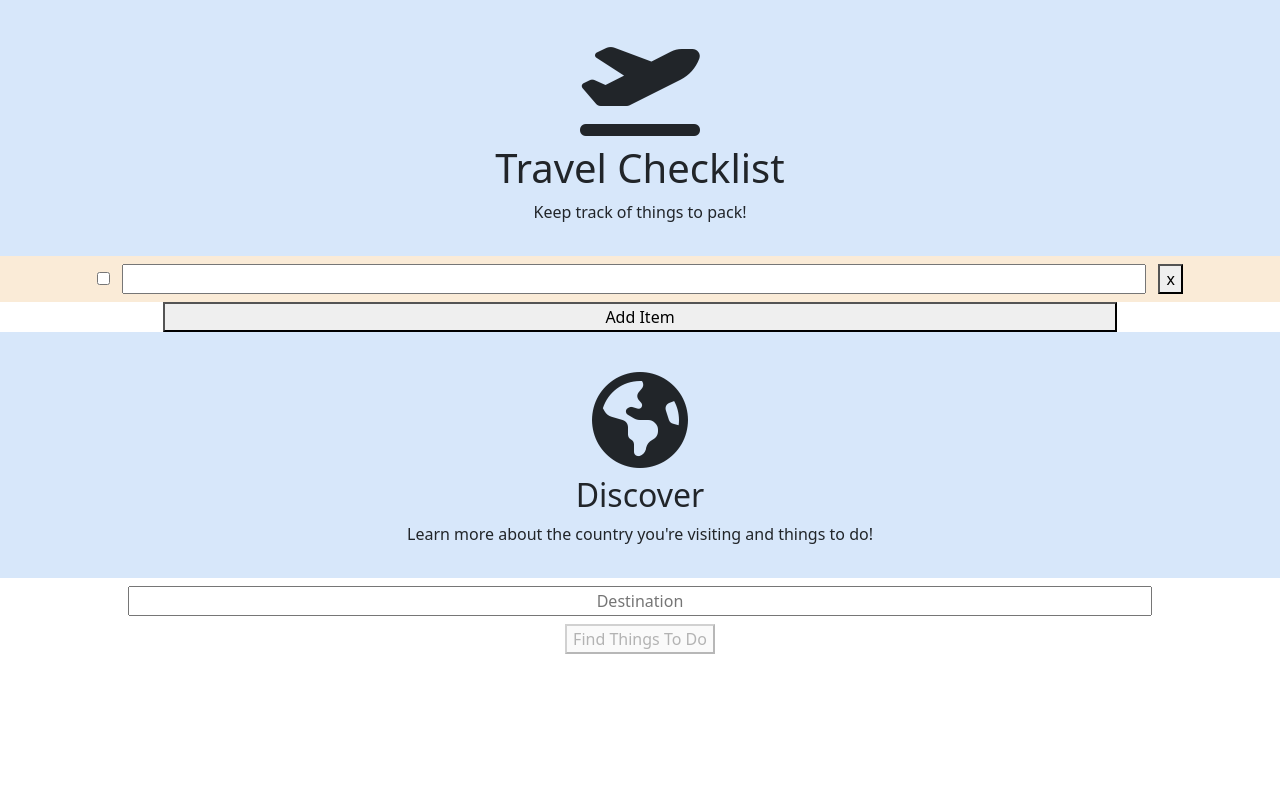
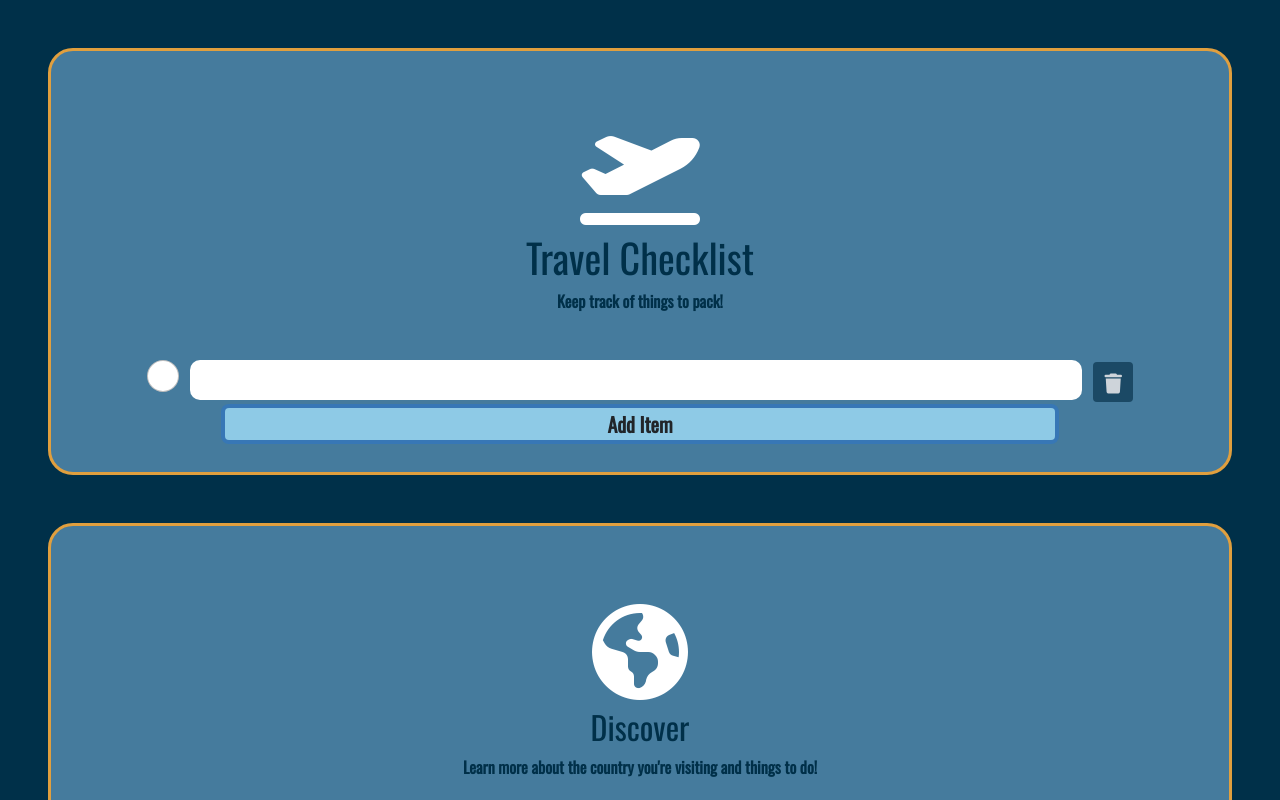
Before and after one commit to HollyPurvis/travel-checklist, a plain HTML site: page index.html in a window 1280 px wide. Both pictures are taken after a click on the button "Add Item". Shown: the top 800 px of the page. Drawn offline with nearby package versions, Linux system fonts and the light colour scheme.

Commit message:
final app completed

```diff
--- a/index.html
+++ b/index.html
@@ -13,11 +13,22 @@
        <script src="https://kit.fontawesome.com/26d9f7f492.js" crossorigin="anonymous"></script>
        <link rel="stylesheet"
        href="https://cdnjs.cloudflare.com/ajax/libs/font-awesome/6.4.0/css/all.min.css">
+
+       <!--Font-->
+       <link rel="preconnect" href="https://fonts.googleapis.com">
+       <link rel="preconnect" href="https://fonts.gstatic.com" crossorigin>
+       <link href="https://fonts.googleapis.com/css2?family=Oswald&display=swap" rel="stylesheet">
+
+
 </head>
 <body>
     <!--START CHECKLIST SECTION-->
+    <div class="travelChecklist">
         <div class="heading">
+            <div class="icon">
                 <i class="fa-solid fa-plane-departure fa-6x m-2"></i>
+            </div>
+
             <h1>Travel Checklist</h1>
             <p class="m-0">Keep track of things to pack!</p>
         </div>
@@ -29,22 +40,24 @@
         </div>
         <div class="row justify-content-center align-items-center">
             <div class="col-9">
-                        <button style="width: 100%;" id="add-item">Add Item</button>
+                <button style="width: 100%;" id="add-item" class="btn p-0">Add Item</button>
             </div>
 
         </div>
         <!--itemTemplate-->
         <template id="itemTemplate">
-                    <div class="item">
-                        <input type="checkbox" class="item-packed m-2 mx-auto">
+            <div class="item align-items-center justify-content-center">
+                <input type="checkbox" class="item-packed m-2 mx-auto form-check-input">
                 <input type="text" style="width: 80%" class="item-description m-2 text-center" >
-                        <button id="remove-item">x</button>
+                <button id="remove-item" class="btn remove-btn"><i class="fa-solid fa-trash"></i></button>
             </div>
         </template>
         <!--itemTemplate-->
+    </div>
     <!--END CHECKLIST SECTION-->
+    <div class="discover">
         <div class="heading">
-                    <i class="fa-solid fa-earth-americas fa-6x m-2"></i>
+            <i class="fa-solid fa-earth-americas fa-6x m-2 icon"></i>
             <h2>Discover</h2>
             <p class="m-0">Learn more about the country you're visiting and things to do!</p>
         </div>
@@ -61,7 +74,7 @@
             <input type="text" style="width: 80%" onkeyup="success()"  id="destination-search" class="m-2 text-center" placeholder="Destination">
         </div>
 
-                <button id="search-country" disabled>Find Things To Do</button>
+        <button id="search-country" class="btn" disabled>Find Things To Do</button>
 
         <template id="toDoTemplate">
             <div class="toDo">
@@ -69,5 +82,7 @@
                 <p class="activity-description"></p>
             </div>
         </template>
+    </div>
+
 </body>
 </html>
--- a/js/travel.js
+++ b/js/travel.js
@@ -55,13 +55,13 @@ const travelAPI = async () => {
     // document.getElementById("activity1").innerHTML = toDo.data.activities[0].title;
     console.log(toDo);
 
-    for(let i = 1; i < 5; i++){
+    for(let i = 1; i < toDo.data.activities.length; i++){
 
         let h2Title = document.createElement("H2");
-        h2Title.setAttribute("class", "title");
+        h2Title.setAttribute("class", "title text-white");
         h2Title.innerHTML = toDo.data.activities[i].title
         let activity = document.createElement("p");
-        activity.setAttribute("class", "activity");
+        activity.setAttribute("class", "activity text-white");
         activity.innerHTML = toDo.data.activities[i].activity
 
         TODO_CONTAINER.appendChild(h2Title);
--- a/style/main.css
+++ b/style/main.css
@@ -1,12 +1,67 @@
 body {
-    text-align: center;
+    background-color: #003049;
+    font-family: 'Oswald', sans-serif;
+    /* background-image: url(../images/background-image.jpg); */
 }
 
 .heading {
-    padding: 2rem;
-    background-color: rgb(215, 231, 250);
+    padding: 1rem;
+    margin: 1.4rem;
+    color: #003049;
+    font-weight: bolder;
 }
 
-.checklist {
-    background-color: antiquewhite;
+.travelChecklist, .discover{
+    text-align: center;
+    border: solid 3px #e09f3e;
+    border-radius: 25px;
+    background-color: #457b9d;
+    margin: 3rem;
+    padding: 2rem;
 }
+
+.icon {
+    color: white;
+}
+
+.btn {
+    background-color: #8ecae6;
+    font-size: 20px;
+    font-weight: bold;
+}
+
+.item-packed {
+    width: 2em;
+    height: 2em;
+    border-radius: 1.25em !important;
+    margin: 1;
+}
+
+.item-packed:checked {
+   background-color:#e09f3e;
+   border-color: #e09f3e;
+}
+
+.remove-btn {
+    background-color: #1b4965;
+    width: 2em;
+    height: 2em;
+    text-align: center;
+    justify-content: center;
+    padding: 0;
+    color: #ced4da;
+}
+
+input[type="text" i] {
+    border-radius: 10px;
+    border: 1px;
+    padding: 8px;
+}
+
+.remove-btn:hover {
+    color: white;
+}
+
+#todos {
+    text-align: start !important;
+}
```
Also changed, not shown: 1 other file. Lines whose indentation alone changed are shown as unchanged.
